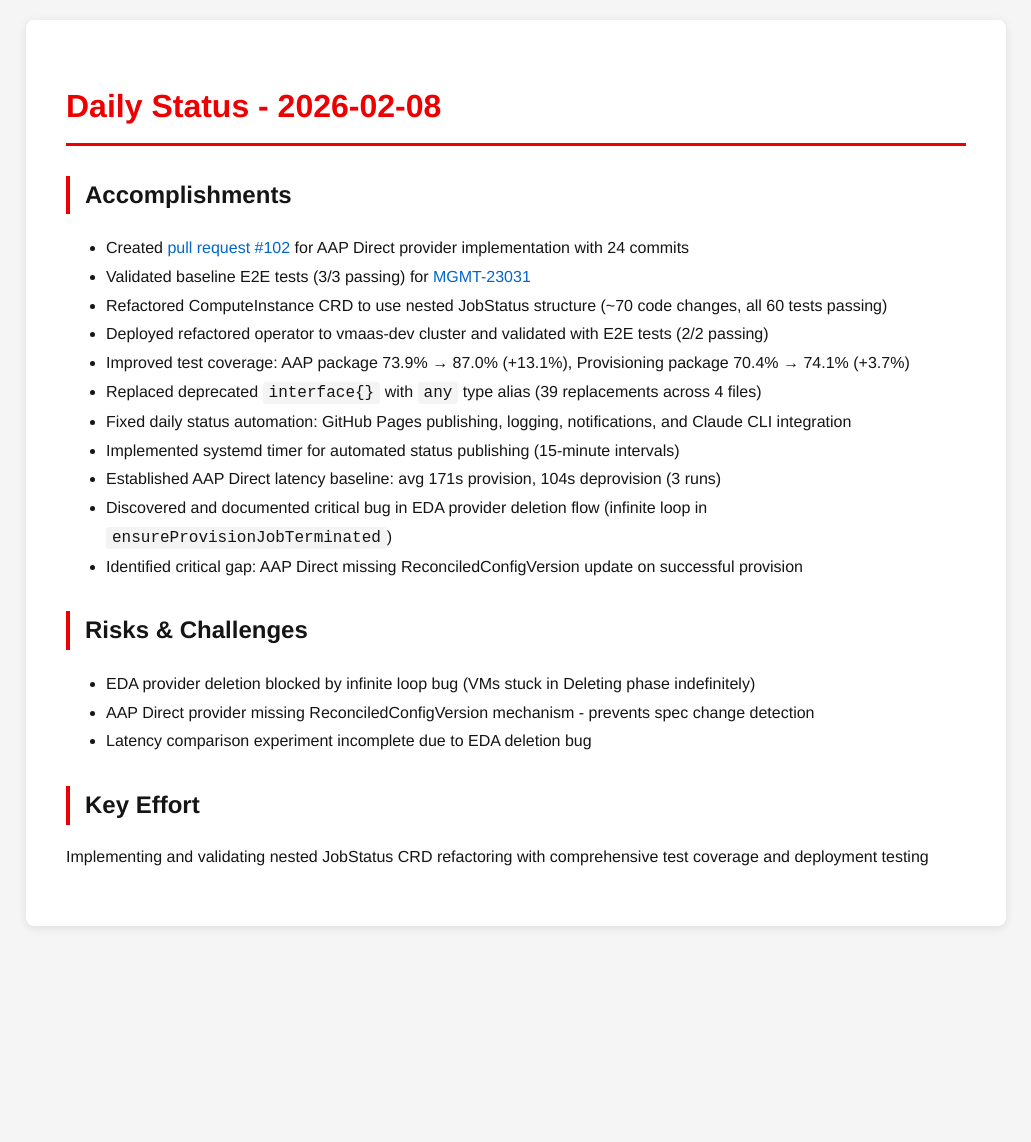
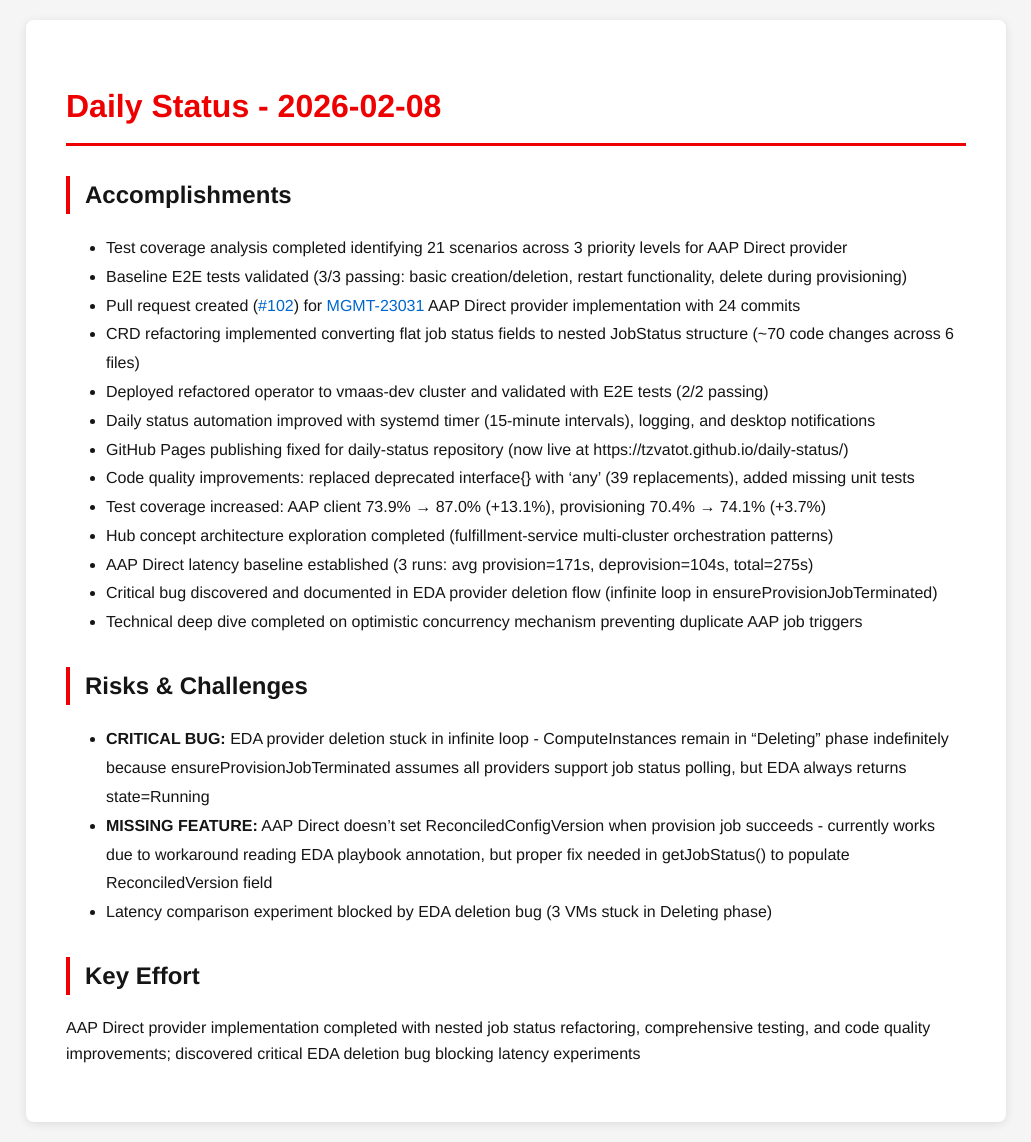
Before and after one commit to tzvatot/daily-status, a Jekyll site: the page built from 2026-02-08.md, in a window 1280 px wide. Shown: the whole page, without its empty margins (124-1155 px from the left). Built offline with Jekyll 4.4.1, drawn with Linux system fonts in a browser that asks for light colours; before the commit the page ends 946 px from its top, so only the background shows below that.

Commit message:
Daily status update - 2026-02-08

```diff
--- a/2026-02-08.md
+++ b/2026-02-08.md
@@ -7,22 +7,24 @@
 # Daily Status - 2026-02-08
 
 ## Accomplishments
-- Created [pull request #102](https://github.com/osac-project/osac-operator/pull/102) for AAP Direct provider implementation with 24 commits
-- Validated baseline E2E tests (3/3 passing) for [MGMT-23031](https://issues.redhat.com/browse/MGMT-23031)
-- Refactored ComputeInstance CRD to use nested JobStatus structure (~70 code changes, all 60 tests passing)
+- Test coverage analysis completed identifying 21 scenarios across 3 priority levels for AAP Direct provider
+- Baseline E2E tests validated (3/3 passing: basic creation/deletion, restart functionality, delete during provisioning)
+- Pull request created ([#102](https://github.com/osac-project/osac-operator/pull/102)) for [MGMT-23031](https://issues.redhat.com/browse/MGMT-23031) AAP Direct provider implementation with 24 commits
+- CRD refactoring implemented converting flat job status fields to nested JobStatus structure (~70 code changes across 6 files)
 - Deployed refactored operator to vmaas-dev cluster and validated with E2E tests (2/2 passing)
-- Improved test coverage: AAP package 73.9% → 87.0% (+13.1%), Provisioning package 70.4% → 74.1% (+3.7%)
-- Replaced deprecated `interface{}` with `any` type alias (39 replacements across 4 files)
-- Fixed daily status automation: GitHub Pages publishing, logging, notifications, and Claude CLI integration
-- Implemented systemd timer for automated status publishing (15-minute intervals)
-- Established AAP Direct latency baseline: avg 171s provision, 104s deprovision (3 runs)
-- Discovered and documented critical bug in EDA provider deletion flow (infinite loop in `ensureProvisionJobTerminated`)
-- Identified critical gap: AAP Direct missing ReconciledConfigVersion update on successful provision
+- Daily status automation improved with systemd timer (15-minute intervals), logging, and desktop notifications
+- GitHub Pages publishing fixed for daily-status repository (now live at https://tzvatot.github.io/daily-status/)
+- Code quality improvements: replaced deprecated interface{} with 'any' (39 replacements), added missing unit tests
+- Test coverage increased: AAP client 73.9% → 87.0% (+13.1%), provisioning 70.4% → 74.1% (+3.7%)
+- Hub concept architecture exploration completed (fulfillment-service multi-cluster orchestration patterns)
+- AAP Direct latency baseline established (3 runs: avg provision=171s, deprovision=104s, total=275s)
+- Critical bug discovered and documented in EDA provider deletion flow (infinite loop in ensureProvisionJobTerminated)
+- Technical deep dive completed on optimistic concurrency mechanism preventing duplicate AAP job triggers
 
 ## Risks & Challenges
-- EDA provider deletion blocked by infinite loop bug (VMs stuck in Deleting phase indefinitely)
-- AAP Direct provider missing ReconciledConfigVersion mechanism - prevents spec change detection
-- Latency comparison experiment incomplete due to EDA deletion bug
+- **CRITICAL BUG:** EDA provider deletion stuck in infinite loop - ComputeInstances remain in "Deleting" phase indefinitely because ensureProvisionJobTerminated assumes all providers support job status polling, but EDA always returns state=Running
+- **MISSING FEATURE:** AAP Direct doesn't set ReconciledConfigVersion when provision job succeeds - currently works due to workaround reading EDA playbook annotation, but proper fix needed in getJobStatus() to populate ReconciledVersion field
+- Latency comparison experiment blocked by EDA deletion bug (3 VMs stuck in Deleting phase)
 
 ## Key Effort
-Implementing and validating nested JobStatus CRD refactoring with comprehensive test coverage and deployment testing
+AAP Direct provider implementation completed with nested job status refactoring, comprehensive testing, and code quality improvements; discovered critical EDA deletion bug blocking latency experiments
```
